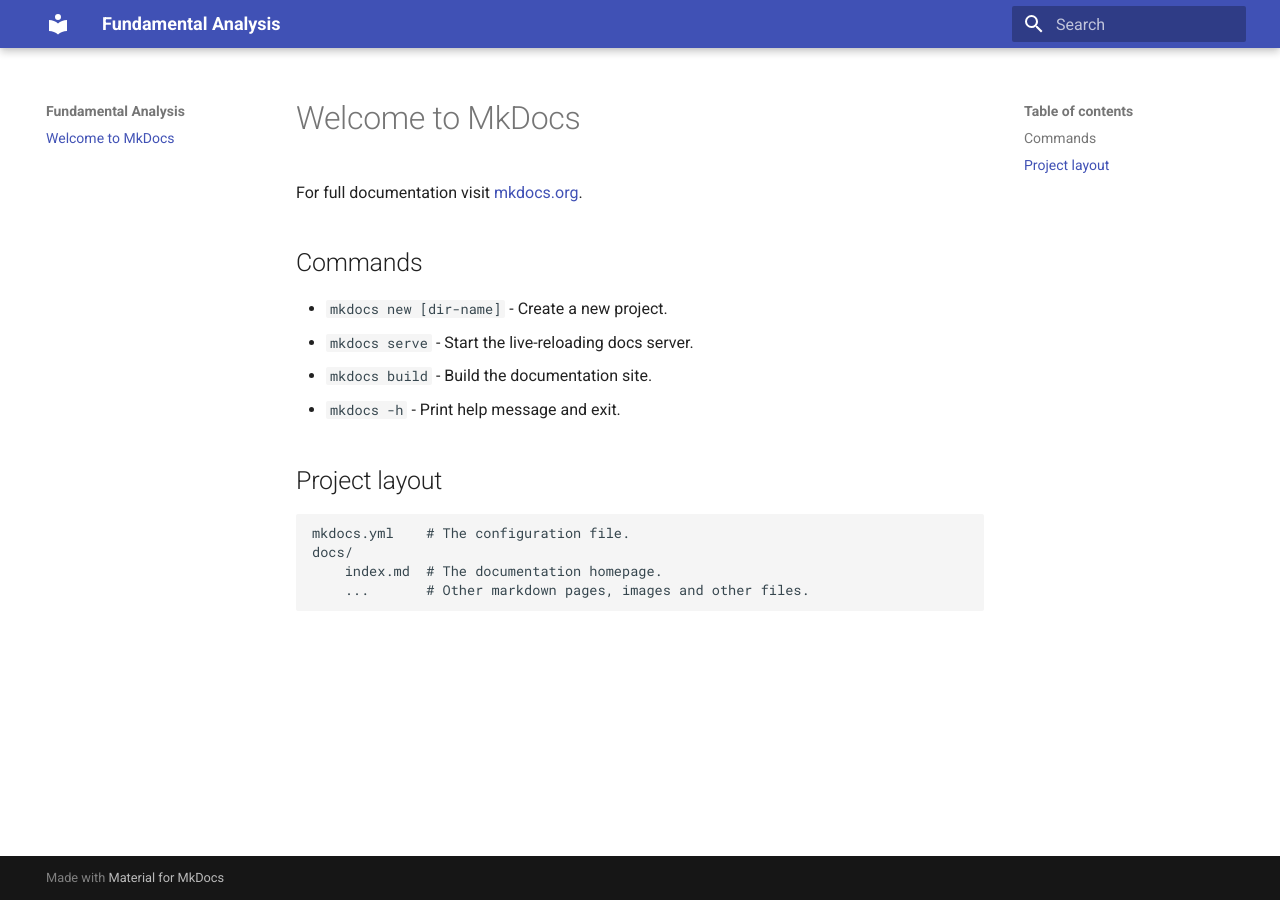
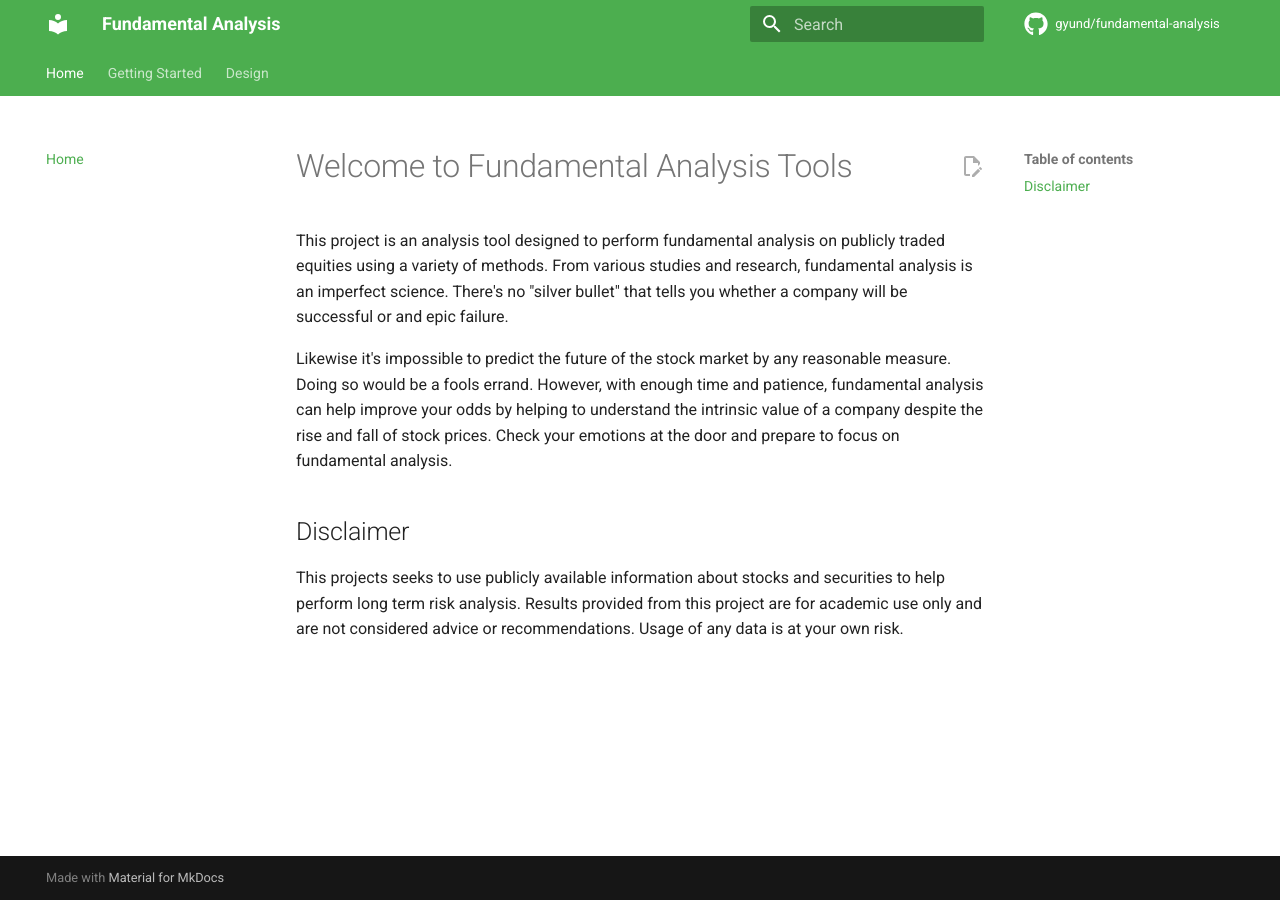
Before and after one commit to gyund/fundamental-analysis, an MkDocs documentation site: the page built from docs/docs/index.md, in a window 1280 px wide. Built offline with MkDocs 1.6.1 and Material for MkDocs 9.7.7, drawn with Linux system fonts in a browser that asks for light colours; comment, search, counter and statistics services are not loaded.

Commit message:
adding basic documentation layout

```diff
--- a/docs/docs/index.md
+++ b/docs/docs/index.md
@@ -1,17 +1,9 @@
-# Welcome to MkDocs
+# Welcome to Fundamental Analysis Tools
 
-For full documentation visit [mkdocs.org](https://www.mkdocs.org).
+This project is an analysis tool designed to perform fundamental analysis on publicly traded equities using a variety of methods. From various studies and research, fundamental analysis is an imperfect science. There's no "silver bullet" that tells you whether a company will be successful or and epic failure.
 
-## Commands
+Likewise it's impossible to predict the future of the stock market by any reasonable measure. Doing so would be a fools errand. However, with enough time and patience, fundamental analysis can help improve your odds by helping to understand the intrinsic value of a company despite the rise and fall of stock prices. Check your emotions at the door and prepare to focus on fundamental analysis.
 
-* `mkdocs new [dir-name]` - Create a new project.
-* `mkdocs serve` - Start the live-reloading docs server.
-* `mkdocs build` - Build the documentation site.
-* `mkdocs -h` - Print help message and exit.
+## Disclaimer
 
-## Project layout
-
-    mkdocs.yml    # The configuration file.
-    docs/
-        index.md  # The documentation homepage.
-        ...       # Other markdown pages, images and other files.
+This projects seeks to use publicly available information about stocks and securities to help perform long term risk analysis. Results provided from this project are for academic use only and are not considered advice or recommendations. Usage of any data is at your own risk.
--- /dev/null
+++ b/docs/docs/javascripts/tablesort.js
@@ -0,0 +1,6 @@
+document$.subscribe(function() {
+    var tables = document.querySelectorAll("article table:not([class])")
+    tables.forEach(function(table) {
+      new Tablesort(table)
+    })
+  })
--- a/docs/mkdocs.yml
+++ b/docs/mkdocs.yml
@@ -1,3 +1,38 @@
 site_name: Fundamental Analysis
 theme:
   name: material
+  palette:
+    scheme: default
+    primary: green
+  icon:
+    repo: fontawesome/brands/github
+  features:
+    - content.action.edit
+    - navigation.instant
+    - navigation.tracking
+    - navigation.tabs
+    - navigation.top
+    - header.autohide
+repo_url: https://github.com/gyund/fundamental-analysis
+repo_name: gyund/fundamental-analysis
+edit_uri: edit/main/docs/docs/
+
+plugins:
+  - search
+  - tags
+markdown_extensions:
+  - tables
+  - pymdownx.superfences:
+      custom_fences:
+        - name: mermaid
+          class: mermaid
+          format: !!python/name:pymdownx.superfences.fence_code_format
+extra_javascript:
+  - https://unpkg.com/tablesort@5.3.0/dist/tablesort.min.js
+  - javascripts/tablesort.js
+
+nav:
+  - Home: index.md
+  - Getting Started: getting-started.md
+  - Design:
+      - Overview: design/overview.md
--- a/requirements.txt
+++ b/requirements.txt
@@ -3,6 +3,7 @@ charset-normalizer==3.1.0
 click==8.1.3
 colorama==0.4.6
 exceptiongroup==1.1.1
+fire==0.5.0
 ghp-import==2.1.0
 idna==3.4
 iniconfig==2.0.0
@@ -24,6 +25,7 @@ pyyaml_env_tag==0.1
 regex==2023.3.23
 requests==2.28.2
 six==1.16.0
+termcolor==2.2.0
 tomli==2.0.1
 urllib3==1.26.15
 watchdog==3.0.0
```
Also changed, not shown: docs/docs/design/overview.md (added, +18 -0 lines), docs/docs/getting-started.md (added, +3 -0 lines), README.md.
